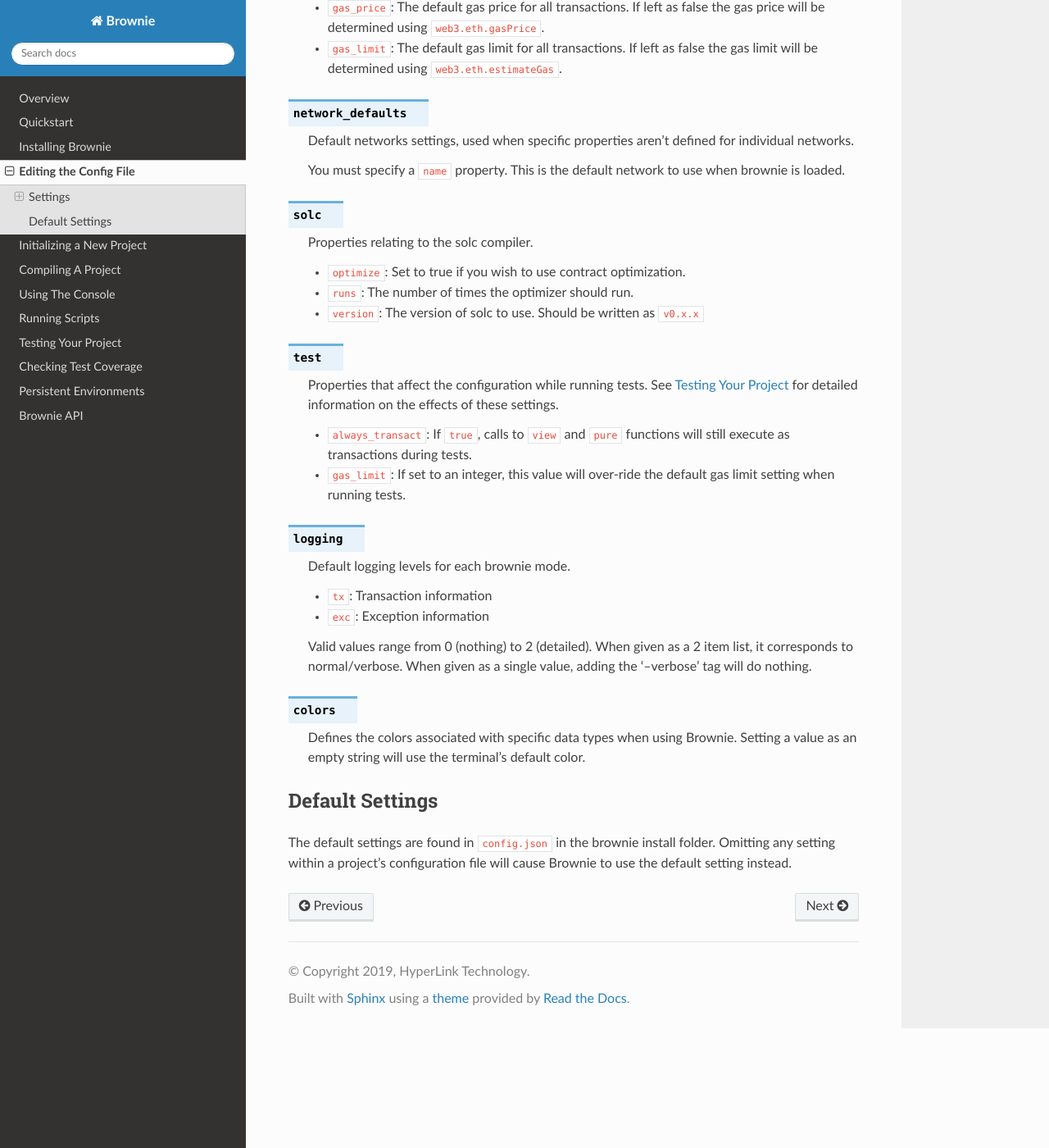
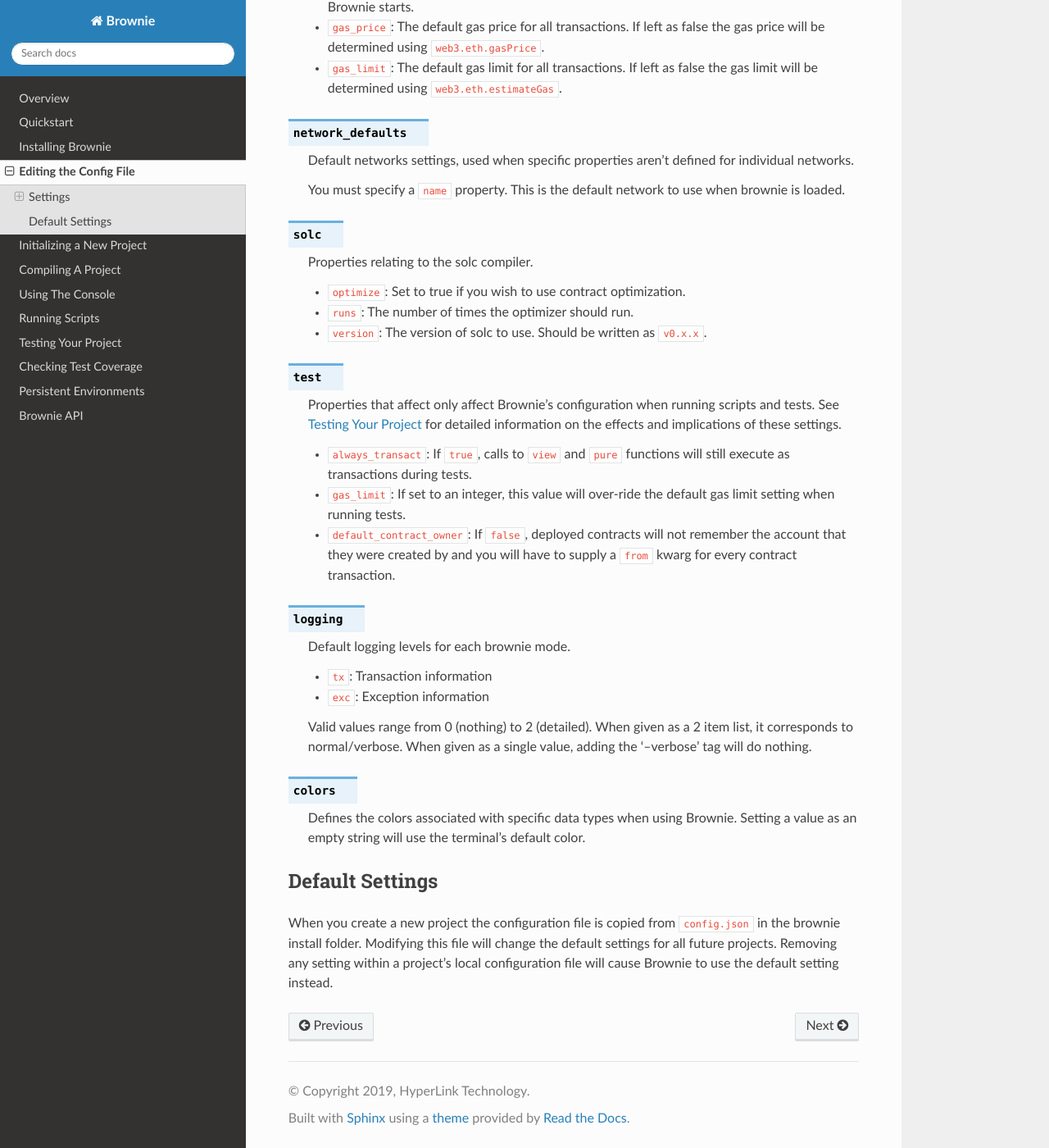
Before and after one commit to eth-brownie/brownie, a Sphinx documentation site: the page built from docs/config.rst, in a window 1280 px wide and 1400 px high, scrolled down 1718 px. Shown: the whole window at 82% size. Built offline with Sphinx 7.4.7 and the Read the Docs theme 2.0.0, drawn with Linux system fonts in a browser that asks for light colours; some of the changed text lies outside the part shown.

Commit message:
update docs

```diff
--- a/docs/config.rst
+++ b/docs/config.rst
@@ -6,7 +6,7 @@
 
 Every project has a file ``brownie-config.json`` that holds all the configuration settings.
 
-The defaut configuration is as follows. When using the brownie console you can view or edit configuration settings through the ``config`` dict.
+The defaut configuration is as follows. When using the brownie console or writing scripts, you can view and edit configuration settings through the ``config`` dict. Any changes made in this way are temporary and will be reset when you exit brownie or reset the network.
 
 .. literalinclude:: ../config.json
     :linenos:
@@ -39,15 +39,17 @@
 
     * ``optimize``: Set to true if you wish to use contract optimization.
     * ``runs``: The number of times the optimizer should run.
-    * ``version``: The version of solc to use. Should be written as ``v0.x.x``
+    * ``version``: The version of solc to use. Should be written as ``v0.x.x``.
 
 .. py:attribute:: test
 
-    Properties that affect the configuration while running tests. See :ref:`test` for detailed information on the effects of these settings.
+    Properties that affect only affect Brownie's configuration when running scripts and tests. See :ref:`test` for detailed information on the effects and implications of these settings.
 
     * ``always_transact``: If ``true``, calls to ``view`` and ``pure`` functions will still execute as transactions during tests.
 
     * ``gas_limit``: If set to an integer, this value will over-ride the default gas limit setting when running tests.
+
+    * ``default_contract_owner``: If ``false``, deployed contracts will not remember the account that they were created by and you will have to supply a ``from`` kwarg for every contract transaction.
 
 .. py:attribute:: logging
 
@@ -65,4 +67,4 @@
 Default Settings
 ================
 
-The default settings are found in ``config.json`` in the brownie install folder. Omitting any setting within a project's configuration file will cause Brownie to use the default setting instead.
+When you create a new project the configuration file is copied from ``config.json`` in the brownie install folder. Modifying this file will change the default settings for all future projects. Removing any setting within a project's local configuration file will cause Brownie to use the default setting instead.
--- a/docs/coverage.rst
+++ b/docs/coverage.rst
@@ -2,9 +2,11 @@
 Checking Test Coverage
 ======================
 
-.. warning:: Test coverage analysis is still under development. You may encounter errors or inaccurate results.
+.. warning:: Test coverage evaluation is still under development. There may be undiscovered issues, particularly cases where conditional True/False evaluation is incorrect. Use common sense when viewing coverage reports and please report any issues you encounter.
 
 Test coverage is estimated by generating a map of opcodes associated with each function and line of the smart contract source code, and then analyzing the stack trace of each transaction to see which opcodes were executed.
+
+Because calls to view and pure methods typically are not done with a transaction, you must enable the ``always_transact`` configuration setting or your coverage for these methods will show as 0%. See the test :ref:`test_settings` documentation for more information.
 
 To check your unit test coverage, type:
 
```
Also changed, not shown: docs/tests.rst (+13 -3 lines).
